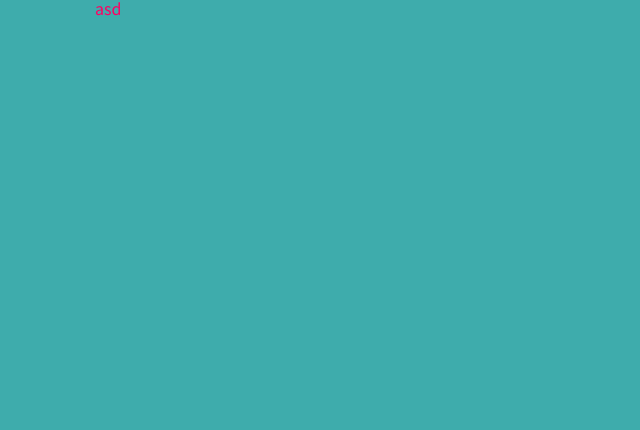
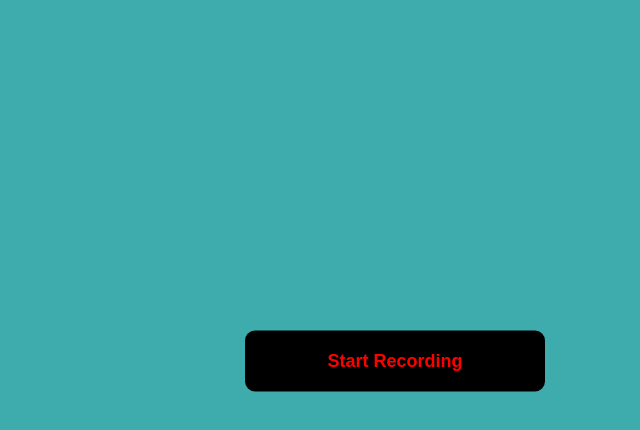
Before and after one commit to YesunPark/pre-onboarding-third-assignment, a React (Vite) app: page / in a window 1280 px wide. Shown: the top 430 px of the page, without its empty margins (245-885 px from the left). Built offline with nearby package versions, Linux system fonts and the light colour scheme.

Commit message:
Add : 녹음 중 ui, 녹음 start, stop button 구현 완료

```diff
--- /dev/null
+++ b/src/components/record/RecordingMordal.jsx
@@ -0,0 +1,42 @@
+import styled, { keyframes } from 'styled-components';
+
+const RecordingMordal = () => {
+  return (
+    <MordalWrapper>
+      <span>On Air</span>
+      <RedDot />
+    </MordalWrapper>
+  );
+};
+
+const Blinking = keyframes`
+  0% {
+    background : transparent;
+  }
+  100% {
+    background : red;
+  }
+
+`;
+const MordalWrapper = styled.div`
+  position: absolute;
+  top: 10%;
+  width: 50%;
+  height: 50px;
+  background: black;
+  padding: 20px 40px;
+  border-radius: 10px;
+  display: flex;
+  justify-content: center;
+  align-items: center;
+  gap: 10px;
+`;
+const RedDot = styled.div`
+  width: 15px;
+  height: 15px;
+  background: red;
+  border-radius: 50%;
+  animation: ${Blinking} 0.8s infinite alternate;
+`;
+
+export default RecordingMordal;
--- a/src/pages/record/Record.jsx
+++ b/src/pages/record/Record.jsx
@@ -1,5 +1,39 @@
+import { useState } from 'react';
+import styled from 'styled-components';
+import RecordingMordal from '../../components/record/RecordingMordal';
+
 const Record = () => {
-  return <div>asd</div>;
+  const [isRecording, setIsRecording] = useState(false);
+  const toggleRecord = () => {
+    setIsRecording(prev => !prev);
+  };
+  return (
+    <Wrapper>
+      <StartButton isRecording={isRecording} onClick={toggleRecord}>
+        {isRecording ? `Stop Recording` : `Start Recording`}
+      </StartButton>
+      {isRecording && <RecordingMordal />}
+    </Wrapper>
+  );
 };
-
+const Wrapper = styled.div`
+  position: relative;
+  display: flex;
+  justify-content: center;
+  align-items: center;
+`;
+const StartButton = styled.button`
+  font-weight: 600;
+  width: 300px;
+  font-size: 18px;
+  color: red;
+  background: black;
+  padding: 20px 40px;
+  border: none;
+  border-radius: 10px;
+  cursor: pointer;
+  margin-top: 50%;
+  transform: ${({ isRecording }) => (isRecording ? `translateY(300px)` : `translateY(50%)`)};
+  transition: transform 0.5s ease-in-out;
+`;
 export default Record;
```
